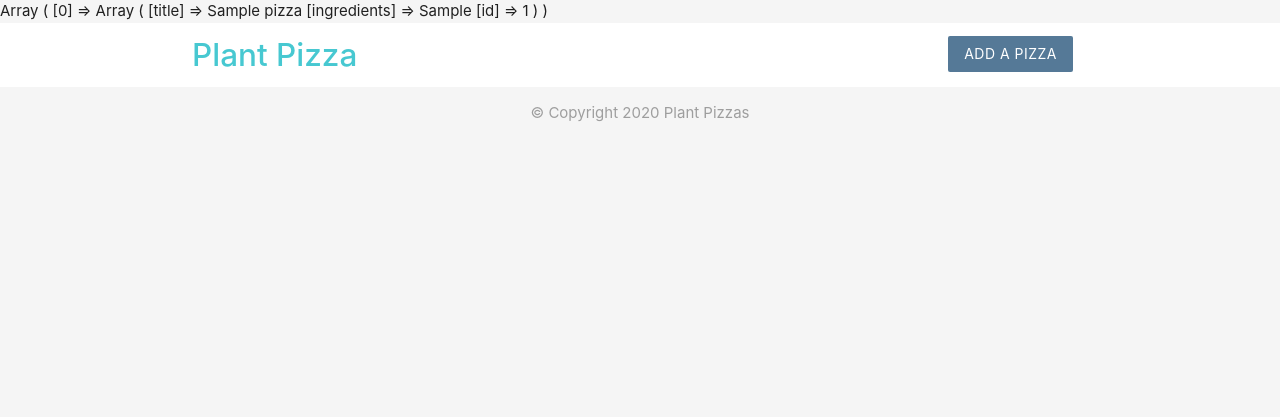
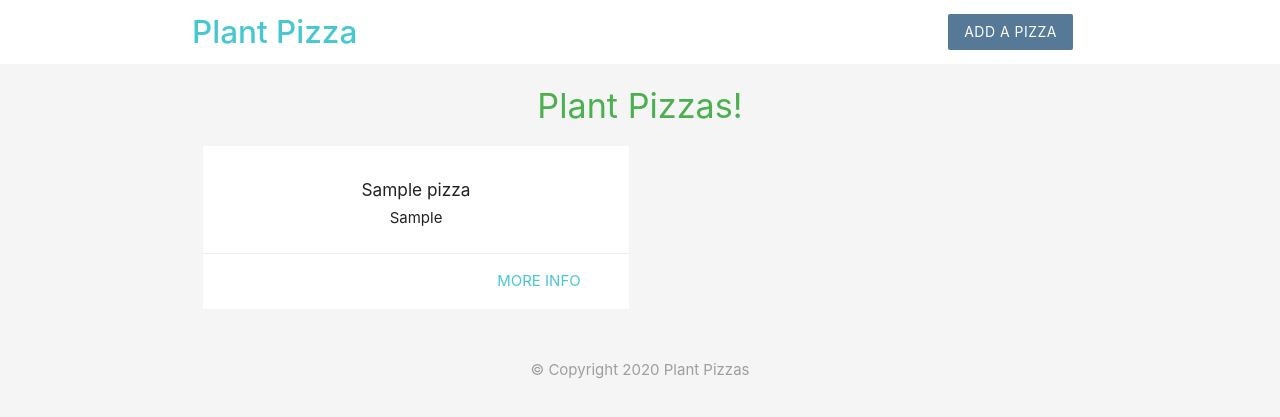
Before and after one commit to markwilde33/Plant-Pizza, a PHP site: page / in a window 1280 px wide. Shown: the top 417 px of the page. Run offline with PHP 8.4, Linux system fonts and the light colour scheme; tables that the repository leaves empty or names only in its code hold one stand-in row (values such as "Sample post"); a stand-in replaces the project's code that opens the database connection.

Commit message:
Looped through the pizzas array to output the title and ingredients of pizzas currently stored in the database. Used materialize grid system and card class to style elements.

```diff
--- a/index.php
+++ b/index.php
@@ -23,16 +23,36 @@
 	// close connection
 	mysqli_close($conn);
 
-	print_r($pizzas);
-
 ?>
 <!DOCTYPE html>
-<html lang="en">
+<html>
 
-<?php include('templates/header.php'); ?>
+	<?php include('templates/header.php'); ?>
 
-</body>
+	<h4 class="center green-text">Plant Pizzas!</h4>
 
-<?php include('templates/footer.php'); ?>
+	<div class="container">
+		<div class="row">
+
+			<?php foreach($pizzas as $pizza){ ?>
+
+				<div class="col s6 md3">
+					<div class="card z-depth-0">
+						<div class="card-content center">
+							<h6><?php echo htmlspecialchars($pizza['title']); ?></h6>
+							<div><?php echo htmlspecialchars($pizza['ingredients']); ?></div>
+						</div>
+						<div class="card-action right-align">
+							<a class="brand-text" href="#">more info</a>
+						</div>
+					</div>
+				</div>
+
+			<?php } ?>
+
+		</div>
+	</div>
+
+	<?php include('templates/footer.php'); ?>
 
 </html>
```
